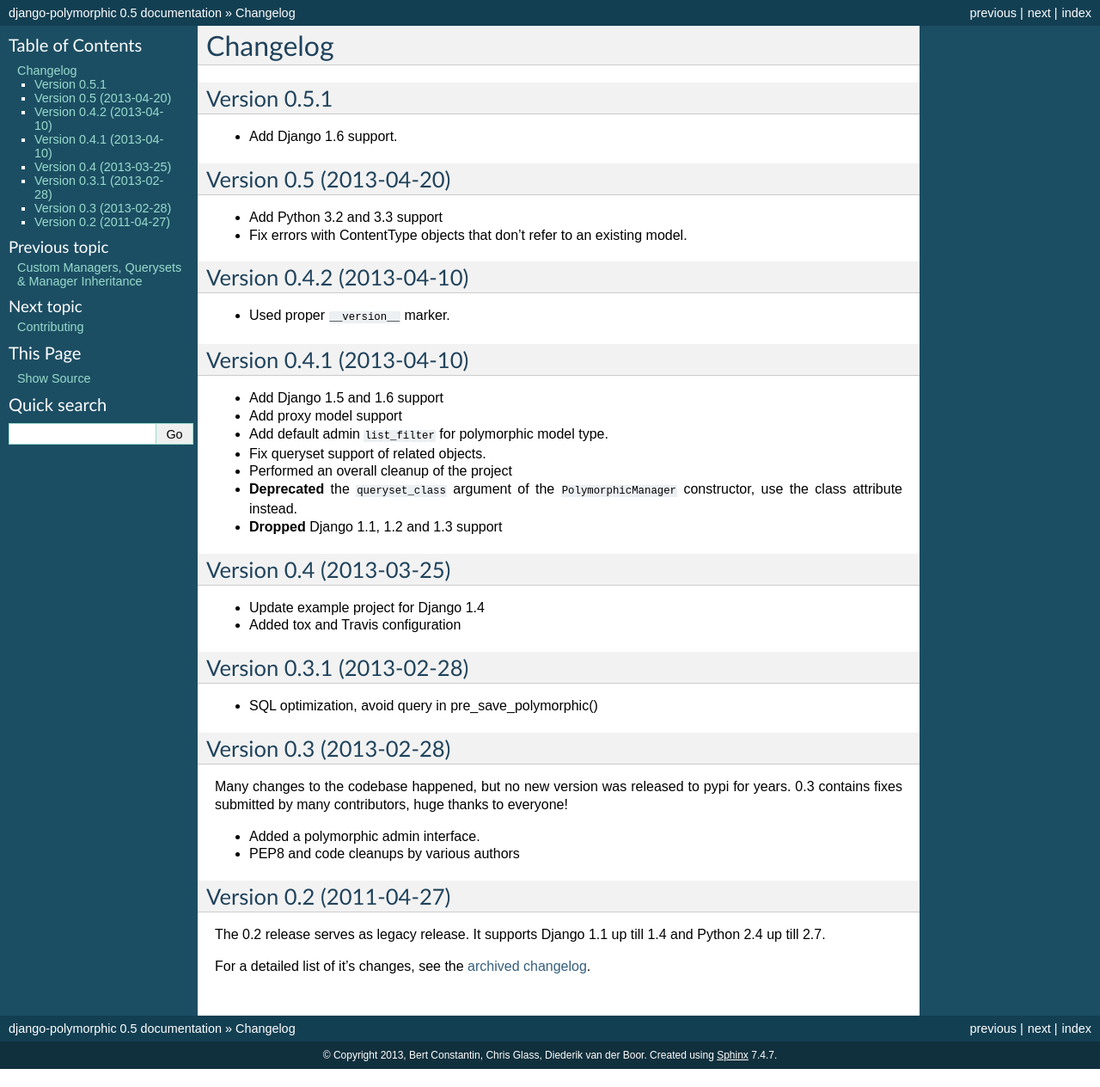
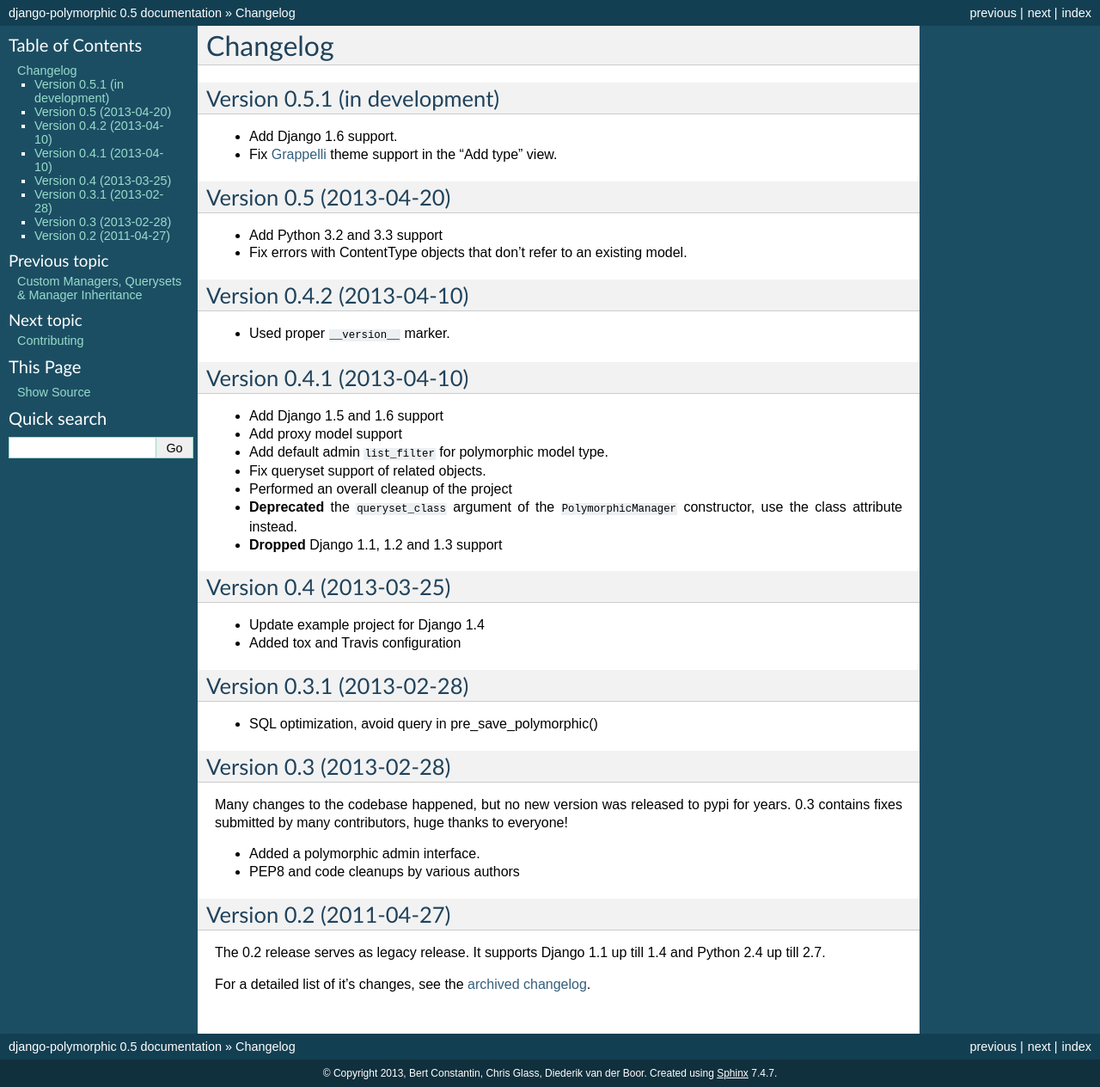
Before and after one commit to jazzband/django-polymorphic, a Sphinx documentation site: the page built from docs/changelog.rst, in a window 1280 px wide. Shown: the whole page at 86% size. Built offline with Sphinx 7.4.7, drawn with Linux system fonts in a browser that asks for light colours; before the commit the page ends 1243 px from its top, so only the background shows below that.

Commit message:
Add ChangeLog entry for Grappelli fix

```diff
--- a/docs/changelog.rst
+++ b/docs/changelog.rst
@@ -1,10 +1,12 @@
 Changelog
 ==========
 
-Version 0.5.1
--------------
+Version 0.5.1 (in development)
+------------------------------
 
 * Add Django 1.6 support.
+* Fix Grappelli_ theme support in the "Add type" view.
+
 
 Version 0.5 (2013-04-20)
 ------------------------
@@ -61,3 +63,5 @@
 It supports Django 1.1 up till 1.4 and Python 2.4 up till 2.7.
 
 For a detailed list of it's changes, see the :doc:`archived changelog <changelog_archive>`.
+
+.. _Grappelli: http://grappelliproject.com/
```
